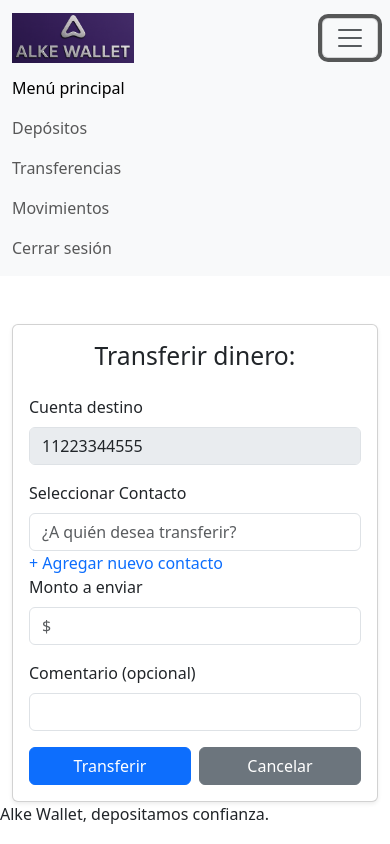
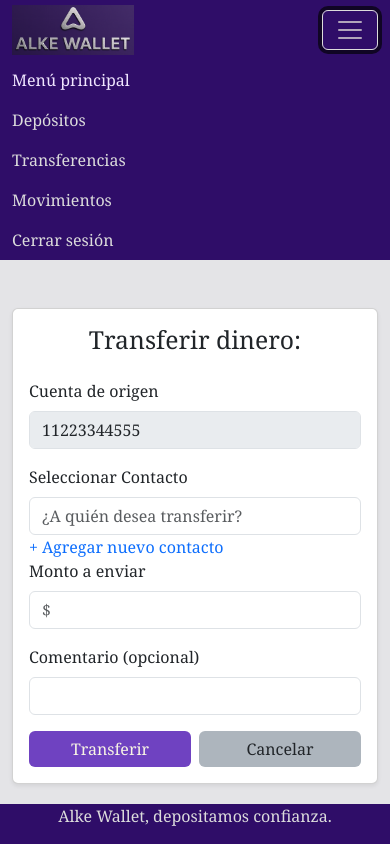
Before and after one commit to peraltamoralesyolanda/Alke-Wallet, a plain HTML site: page sendmoney.html in a window 390 px wide. Both pictures are taken after a click on the button "Toggle navigation". Drawn offline with nearby package versions, Linux system fonts and the light colour scheme.

Commit message:
Ajustes de CSS, falta JS

```diff
--- a/CSS/styles.css
+++ b/CSS/styles.css
@@ -0,0 +1,140 @@
+/*CSS de forma universal * este es el selector universal*/
+* {
+  margin: 0;
+  padding: 0;
+  box-sizing: border-box;
+}
+
+/*paleta de colores https://htmlcolorcodes.com/es// */
+/*Body prototipo*/
+body {
+    background-color: #E4E4E7;
+    font-family: Cambria, Cochin, Georgia, Times, 'Times New Roman', serif;
+    color: #3C0366
+}
+
+/*PARA EL NAVBAR
+Ya que bootstrap prevalecía se le agrego el !important para que pudiese aplicar el color deseado de la barra de navegación */
+.navbar {
+  background-color: #2F0D68 !important;
+}
+
+.navbar .nav-link {
+  color: #dcdcdc; !important;
+  font-weight: 500;
+}
+
+.navbar .nav-link:hover {
+  color: #C27AFF; !important;
+}
+
+.navbar .nav-link.active {
+  color: #f0e6ff;
+}
+
+
+.navbar brand-img {
+    max-height: 70px;
+}
+
+/*Para que el botón de hamburguesa quede visible */
+.navbar-toggler {
+  border-color: #dcdcdc;
+}
+
+.navbar-toggler-icon {
+  filter: invert(1);
+}
+
+/*aun que no me tomó como esperaba quizás sea el padding*/
+.navbar-brand img {
+  max-height: 100%;
+  width: auto;
+  object-fit: contain;
+}
+
+/*Sí fue el padding, pero aún queda un bordecito*/
+.navbar {
+    padding:0%
+}
+
+
+/*Para que el footer quede al final*/
+footer {
+    background-color: #2F0D68 ;
+    text-align: center;
+    color: #dcdcdc;
+}
+
+html, body {
+  height: 100%;
+}
+
+body {
+  min-height: 100vh;
+  display: flex;
+  flex-direction: column;
+}
+
+footer {
+  margin-top: auto;
+}
+
+
+/*PARA LOS BOTONES*/
+/* Botones principales */
+.btn {
+  background-color: #6f42c1;
+  color: #f8f5e4;
+  border: none;
+}
+
+.btn:hover {
+  background-color: #59339d;
+}
+
+/* botón cancelar en sendmoney y deposit, en bootstrap coinciden con los botones "secondary"*/
+.btn-secondary {
+  background-color: #adb5bd;
+  color: #212529;
+  border: none;
+}
+
+.btn-secondary:hover {
+  background-color: #868e96;
+  color: #ffffff;
+}
+
+
+
+/*AHORA POR ARCHIVO HTML*/
+
+/*login.html*/
+footer {
+  display: flex;
+  justify-content: center; /* centra los link */
+  gap: 15rem;               /* separación entre links */
+  }
+
+footer a {
+  color: #dcdcdc;
+  text-decoration: none;   /* quita la línea y decoraciones con el none*/
+  font-weight: 500;
+}
+
+footer a:hover {
+  color: #ffffff;
+  text-decoration: underline; /*al arrastrar el mouse*/
+}
+
+
+/*MENÚ*/
+.list-group-item {
+  cursor: pointer; /*la manito*/
+  transition: background-color 0.3s ease, color 0.3s ease; /*cuánto se demora en pasar el mouse en esa transición*/
+}
+
+.list-group-item:hover {
+  background-color: #6f42c1;
+  color: #f8f5e4;
+}
--- a/sendmoney.html
+++ b/sendmoney.html
@@ -74,7 +74,7 @@
                         <form id="transferForm">
 
                             <div class="mb-3">
-                                <label class="form-label">Cuenta destino</label>
+                                <label class="form-label">Cuenta de origen</label>
                                 <input
                                     type="text"
                                     class="form-control"
```
Also changed, not shown: login.html (+1 -3 lines), 1 other file.
